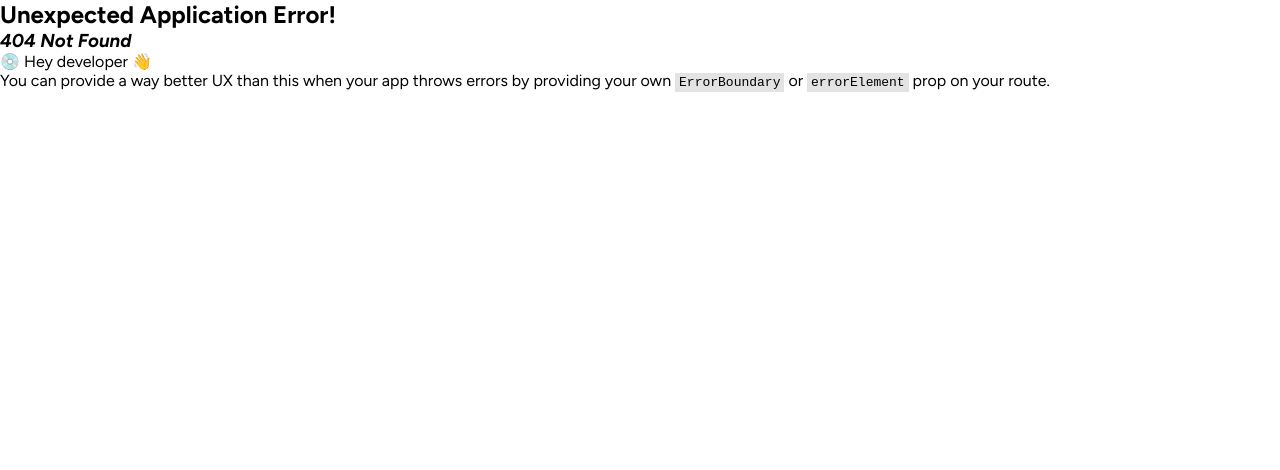
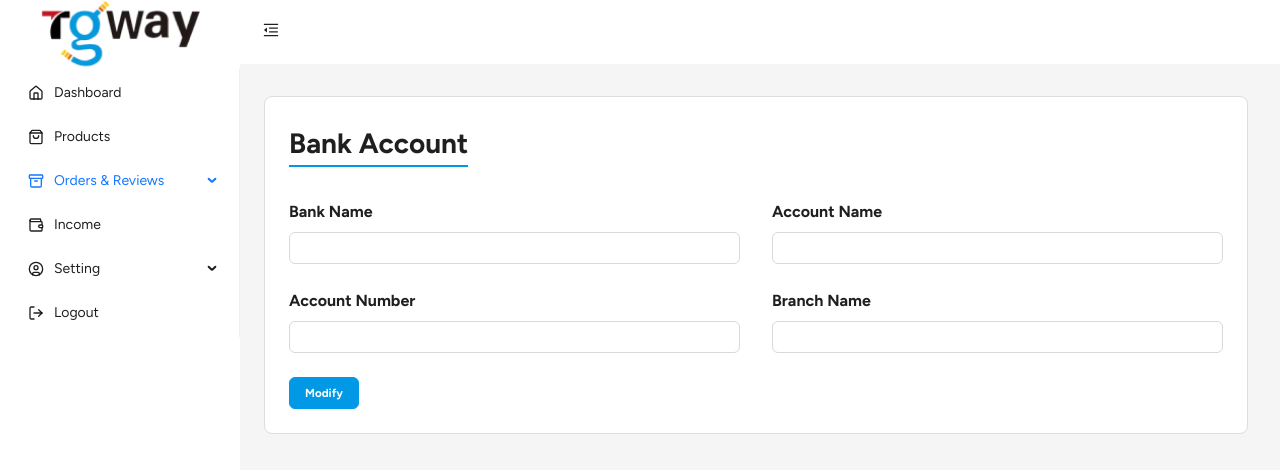
Before and after one commit to birajrb/tgway-seller-v2, a React (Vite) app: page /bank-account in a window 1280 px wide. Before the commit this address had no page. Shown: the top 470 px of the page. Built offline with nearby package versions, Linux system fonts and the light colour scheme; no server answers.

Commit message:
feat: add new profile and bank account page

```diff
--- a/src/api/vendor.ts
+++ b/src/api/vendor.ts
@@ -32,4 +32,15 @@ const getDashboardLatestProducts = async () => {
   return response;
 };
 
-export { getBankDetail, getDashboardContent, getDashboardLatestProducts, getDashboardOrders };
+const postBankDetail = async (body: any) => {
+  const response = await baseRequest({
+    url: '/seller/payment-method',
+    method: 'POST',
+    body,
+    contentType: '',
+  });
+
+  return response;
+};
+// eslint-disable-next-line max-len
+export { getBankDetail, getDashboardContent, getDashboardLatestProducts, getDashboardOrders, postBankDetail };
--- a/src/constants/index.tsx
+++ b/src/constants/index.tsx
@@ -1,7 +1,9 @@
-import { Archive, CircleUser, Home, LogOut, ShoppingBag, Wallet } from 'lucide-react';
+import { Archive, Briefcase, CircleUser, Home, Key, LocateIcon, LogOut, MapIcon, MapPin, ShoppingBag, UserPen, Wallet } from 'lucide-react';
 
 import { MenuItem } from '@/types';
+import { BankOutlined } from '@ant-design/icons';
 
+// eslint-disable-next-line import/prefer-default-export
 export const sidebarItems: MenuItem[] = [
   {
     key: '/',
@@ -18,10 +20,26 @@ export const sidebarItems: MenuItem[] = [
     label: 'Orders & Reviews',
     icon: <Archive height={16} width={16} />,
     children: [
-      { key: '/order', label: 'Order', icon: <Archive height={16} width={16} /> },
-      { key: '/return', label: 'Return', icon: <Archive height={16} width={16} /> },
-      { key: '/review', label: 'Review', icon: <Archive height={16} width={16} /> },
-      { key: '/refund', label: 'Refund', icon: <Archive height={16} width={16} /> },
+      {
+        key: '/order',
+        label: 'Order',
+        icon: <Archive height={16} width={16} />,
+      },
+      {
+        key: '/return',
+        label: 'Return',
+        icon: <Archive height={16} width={16} />,
+      },
+      {
+        key: '/review',
+        label: 'Review',
+        icon: <Archive height={16} width={16} />,
+      },
+      {
+        key: '/refund',
+        label: 'Refund',
+        icon: <Archive height={16} width={16} />,
+      },
     ],
   },
   {
@@ -30,9 +48,36 @@ export const sidebarItems: MenuItem[] = [
     icon: <Wallet height={16} width={16} />,
   },
   {
-    key: '/my-account',
-    label: 'My Account',
+    key: '/setting',
+    label: 'Setting',
     icon: <CircleUser height={16} width={16} />,
+    children: [
+      {
+        key: '/bank-account',
+        label: 'Bank Account',
+        icon: <BankOutlined height={16} width={16} />,
+      },
+      {
+        key: '/address',
+        label: 'Address',
+        icon: <MapPin height={16} width={16} />,
+      },
+      {
+        key: '/business-information',
+        label: 'Business Information',
+        icon: <Briefcase height={16} width={16} />,
+      },
+      {
+        key: '/seller-profile',
+        label: 'Seller Profile',
+        icon: <UserPen height={16} width={16} />,
+      },
+      {
+        key: '/change-password',
+        label: 'Change Password',
+        icon: <Key height={16} width={16} />,
+      },
+    ],
   },
   {
     key: '/logout',
--- /dev/null
+++ b/src/pages/BankAccount/bankAccount-validators.ts
@@ -0,0 +1,11 @@
+import { z } from 'zod';
+
+export const BankAccountValidators = z.object({
+  bank_name: z.string().min(1, { message: 'Bank Name is Required' }),
+  account_number: z.string().min(1, { message: 'Account Number is Required' }),
+  account_name: z.string().min(1, { message: 'Account Name or Vat Number is Required' }),
+  bank_branch: z.string().min(1, { message: 'Branch is required' }),
+
+});
+
+export type TBankAccountValidators = z.infer<typeof BankAccountValidators>;
--- /dev/null
+++ b/src/pages/BankAccount/index.tsx
@@ -0,0 +1,121 @@
+import { Button, Card, Col, Flex, Form, Input, Row } from 'antd';
+
+import styles from './styles.module.css';
+import { useState } from 'react';
+import { getBankDetail, postBankDetail } from '@/api/vendor';
+import { QueryClient, useMutation, useQuery } from '@tanstack/react-query';
+import { useForm } from 'react-hook-form';
+import { BankAccountValidators, TBankAccountValidators } from './bankAccount-validators';
+import { zodResolver } from '@hookform/resolvers/zod';
+
+function BankAccount() {
+  const [loading, setLoading] = useState(false);
+  const { data: bankDetail } = useQuery({
+    queryKey: ['payment-method'],
+    queryFn: () => getBankDetail(),
+    enabled: true,
+  });
+  const {
+    register,
+    handleSubmit,
+    reset,
+    clearErrors,
+    formState: { errors },
+  } = useForm<TBankAccountValidators>({
+    resolver: zodResolver(BankAccountValidators),
+  });
+  const createBankMutation = useMutation({
+    mutationFn: postBankDetail,
+    onMutate: () => setLoading(true),
+
+    onSuccess: async (data: any) => {
+      setLoading(false);
+      // toast(data.message);
+      clearErrors();
+      reset();
+    },
+    onError: (error: any) => {
+      setLoading(false);
+    },
+  });
+  return (
+    <Row>
+      <Col span={24}>
+        <Card className={styles.borderCol}>
+          <Row gutter={[16, 32]}>
+            <Col span={24}>
+              <Flex>
+                <h1
+                  className={`${styles['responsive-title']} ${styles.border}`}
+                >
+                  Bank Account
+                </h1>
+              </Flex>
+            </Col>
+            <Col span={24}>
+              <Form layout="vertical">
+                <Row gutter={[32, 16]}>
+                  <Col span={12}>
+                    <Form.Item
+                      name="bankName"
+                      label={(
+                        <span className={styles['responsive-text']}>
+                          <h4>Bank Name</h4>
+                        </span>
+                      )}
+                    >
+                      <Input />
+                    </Form.Item>
+                  </Col>
+                  <Col span={12}>
+                    <Form.Item
+                      name="accountName"
+                      label={(
+                        <span className={styles['responsive-text']}>
+                          <h4>Account Name</h4>
+                        </span>
+                      )}
+                    >
+                      <Input />
+                    </Form.Item>
+                  </Col>
+                </Row>
+                <Row gutter={[32, 16]}>
+                  <Col span={12}>
+                    <Form.Item
+                      name="accountNumber"
+                      label={(
+                        <span className={styles['responsive-text']}>
+                          <h4>Account Number</h4>
+                        </span>
+                      )}
+                    >
+                      <Input />
+                    </Form.Item>
+                  </Col>
+                  <Col span={12}>
+                    <Form.Item
+                      name="branchName"
+                      label={(
+                        <span className={styles['responsive-text']}>
+                          <h4>Branch Name</h4>
+                        </span>
+                      )}
+                    >
+                      <Input />
+                    </Form.Item>
+                  </Col>
+                </Row>
+                <Button className={`${styles.button} ${styles.text}`}>
+                  <h5>Modify</h5>
+                </Button>
+              </Form>
+            </Col>
+          </Row>
+        </Card>
+      </Col>
+    </Row>
+  );
+}
+
+export default BankAccount;
--- /dev/null
+++ b/src/pages/BankAccount/styles.module.css
@@ -0,0 +1,65 @@
+.responsive-title {
+  font-size: 16px;
+}
+
+.responsive-subtitle {
+  font-size: 14px;
+}
+
+.responsive-sub {
+  font-size: 12px;
+}
+.responsive-text {
+  font-size: 10px;
+}
+@media (min-width: 768px) {
+  .responsive-title {
+    font-size: 24px;
+  }
+
+  .responsive-subtitle {
+    font-size: 20px;
+  }
+
+  .responsive-sub {
+    font-size: 16px;
+  }
+
+  .responsive-text {
+    font-size: 14px;
+  }
+}
+
+@media (min-width: 1200px) {
+  .responsive-title {
+    font-size: 28px;
+  }
+
+  .responsive-subtitle {
+    font-size: 24px;
+  }
+
+  .responsive-sub {
+    font-size: 20px;
+  }
+
+  .responsive-text {
+    font-size: 16px;
+  }
+}
+
+.border {
+  border-bottom: 2px solid;
+  border-color: #0199E6
+}
+
+.button {
+  color: white;
+  background-color: #0199e6;
+  border-color: #0199e6;
+
+}
+
+.borderCol {
+  border: 1px solid #ddd;
+}
--- a/src/pages/Dashboard/index.tsx
+++ b/src/pages/Dashboard/index.tsx
@@ -63,7 +63,7 @@ function Dashboard() {
                 icon={<HomeOutlined className={styles.icons} />}
                 iconPosition="end"
               >
-                <span className={`${styles.text} ${styles['responsive-text']}`}>
+                <span className={styles['responsive-text']}>
                   Configure Store
                 </span>
               </Button>
--- a/src/pages/Dashboard/styles.module.css
+++ b/src/pages/Dashboard/styles.module.css
@@ -8,7 +8,7 @@
 
 
 .button {
-  color: #0199e6;
+  color: white;
   background-color: #0199e6;
   border-color: #0199e6;
 }
--- /dev/null
+++ b/src/pages/SellerProfile/index.tsx
@@ -0,0 +1,7 @@
+function SellerProfile() {
+  return (
+    <h1> hi </h1>
+  );
+}
+
+export default SellerProfile;
```
Also changed, not shown: src/App.tsx (+21 -4 lines), src/AppRoutes.tsx (+13 -0 lines), src/pages/SellerProfile/styles.module.css (added).
